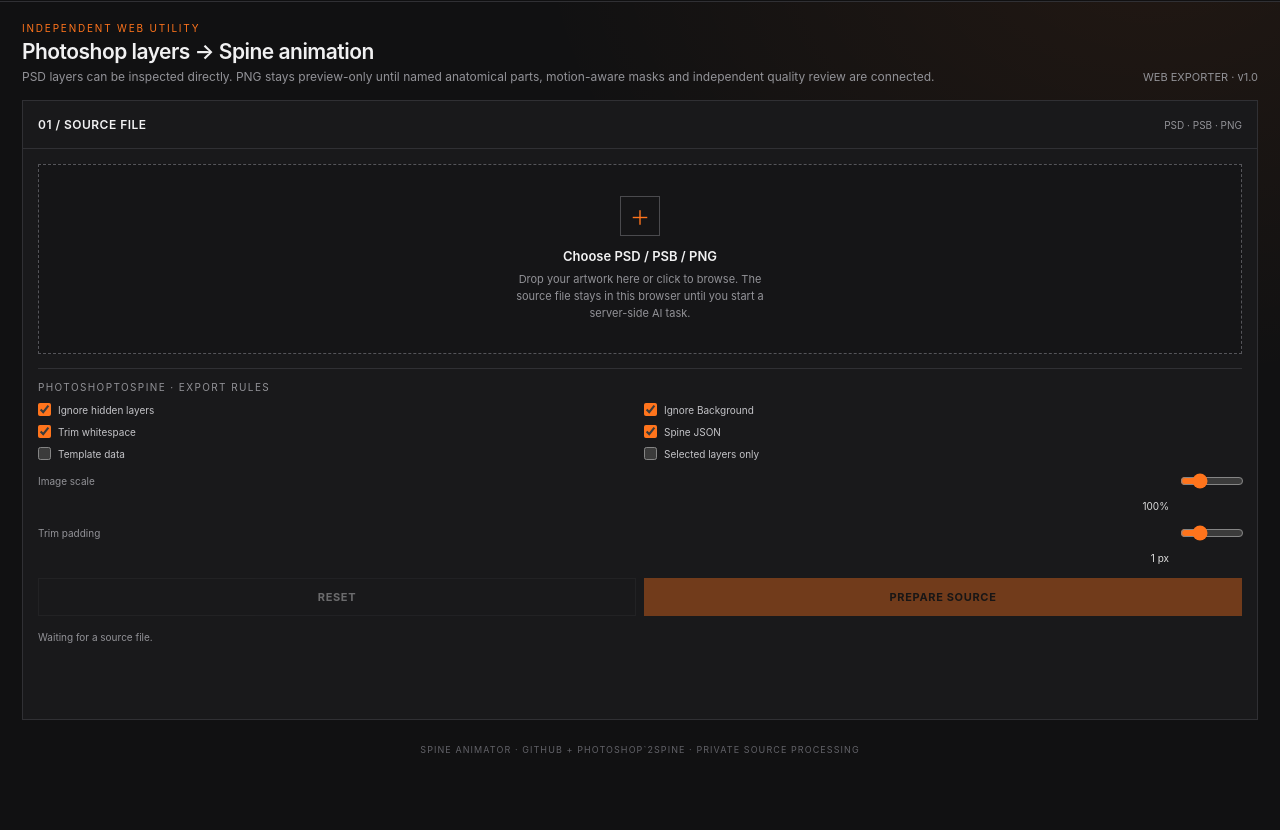
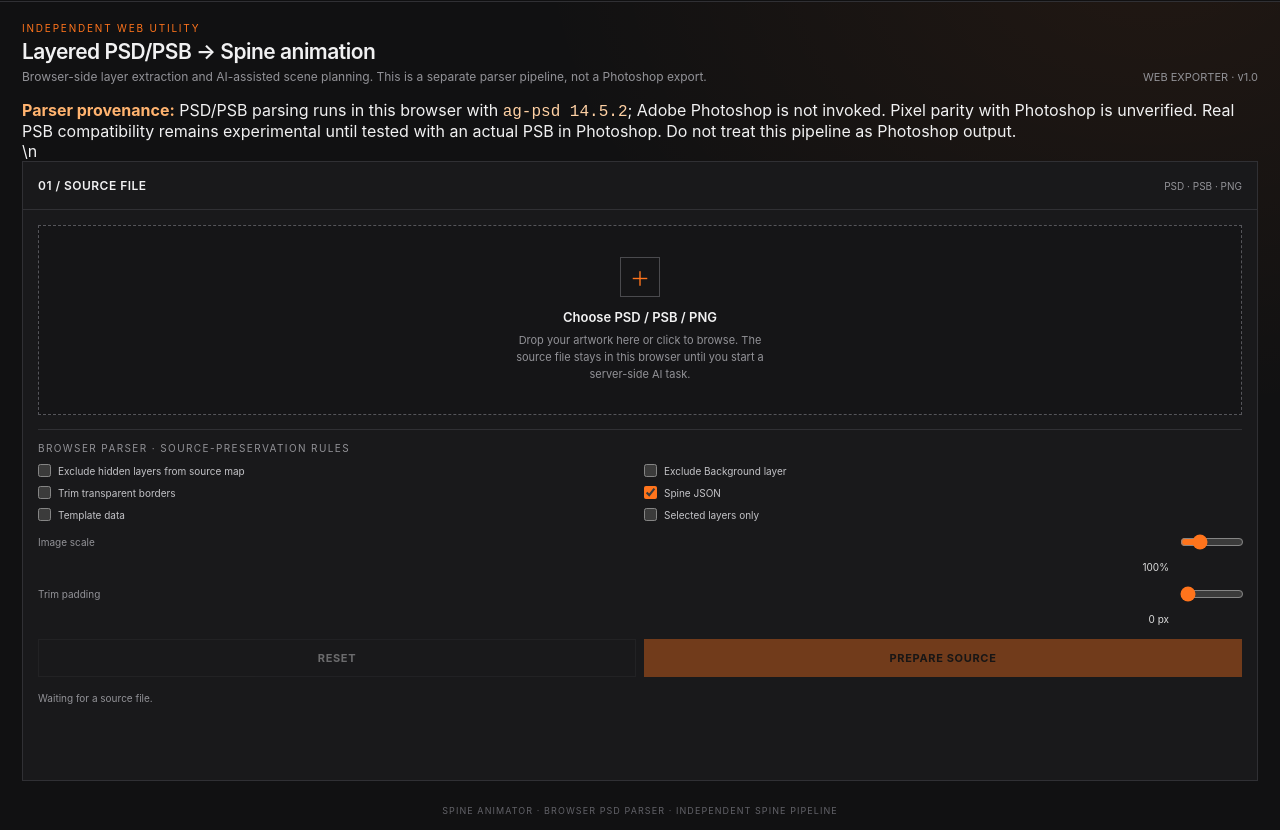
Before and after one commit to SpineAnimator/SpineAnimator.github.io, a plain HTML site: page spine-scripts/index.html in a window 1280 px wide. Shown: the part 64-894 px from the top of the page. Before the commit the page ends 833 px from the top, so only its background shows below. Drawn offline with Linux system fonts and the light colour scheme.

Commit message:
fix: label browser PSD parser and preserve source layers by default

```diff
--- a/spine-scripts/index.html
+++ b/spine-scripts/index.html
@@ -4,8 +4,8 @@
 <meta charset="utf-8">
 <meta name="viewport" content="width=device-width,initial-scale=1">
 <meta name="color-scheme" content="dark">
-<meta name="description" content="Browser-based PSD/PSB preparation and AI-assisted Spine 4.3 project pipeline.">
-<title>GitHub + Photoshop`2Spine — Spine Animator</title>
+<meta name="description" content="Browser-side ag-psd PSD/PSB parser and AI-assisted Spine 4.3 pipeline; not an Adobe Photoshop export.">
+<title>Browser PSD Parser → Spine — Spine Animator</title>
 <style>
 :root{color-scheme:dark;font-family:"IBM Plex Sans",Inter,ui-sans-serif,system-ui,sans-serif;--bg:#111112;--panel:#19191b;--panel2:#202023;--line:#303034;--muted:#929297;--text:#f1f1f2;--orange:#ff741c;--orange2:#ff9a4b;--danger:#e28d83;--green:#86c79b}
 *{box-sizing:border-box}html,body{margin:0;min-height:100%;background:var(--bg);color:var(--text)}body{min-height:100vh;background-image:radial-gradient(ellipse at 90% 0%,#ff741c12,transparent 38%)}
@@ -22,7 +22,7 @@ main{flex:1;min-height:0;padding:20px 22px 14px}.intro{display:flex;align-items:
 .file-info{border:1px solid var(--line);background:#141416;padding:11px;display:none}.file-info.show{display:block}.file-row{display:flex;align-items:center;justify-content:space-between;gap:8px}.filename{font-size:12px;overflow:hidden;text-overflow:ellipsis;white-space:nowrap}.filetype{font-size:9px;color:var(--orange);border:1px solid #5a3925;padding:3px 6px;white-space:nowrap}.file-meta{font-size:10px;color:var(--muted);margin-top:6px}
 .settings{border-top:1px solid var(--line);padding-top:12px}.section-label{font-size:10px;letter-spacing:.14em;text-transform:uppercase;color:var(--muted);margin-bottom:10px}.checks{display:grid;grid-template-columns:1fr 1fr;gap:9px 8px}.check{display:flex;align-items:center;gap:7px;font-size:10px;color:#c3c3c7;cursor:pointer}.check input{accent-color:var(--orange);margin:0}.range-row{display:grid;grid-template-columns:1fr 64px;gap:9px;align-items:center;margin-top:11px}.range-row label{font-size:10px;color:var(--muted)}.range-row input{width:100%;accent-color:var(--orange)}.range-row output{font-size:10px;text-align:right;color:#ddd}
 .action{border:1px solid var(--orange);background:var(--orange);color:#17110d;padding:11px 14px;font-size:11px;font-weight:700;letter-spacing:.06em;text-transform:uppercase;transition:.2s}.action:hover:not(:disabled){background:var(--orange2);border-color:var(--orange2)}.action:disabled{opacity:.38;cursor:not-allowed}.action.secondary{background:transparent;color:var(--text);border-color:var(--line)}.action.secondary:hover:not(:disabled){border-color:var(--orange);color:var(--orange)}.button-row{display:flex;gap:8px}.button-row>*{flex:1}
-.layer-toolbar{display:flex;align-items:center;justify-content:space-between;font-size:10px;color:var(--muted)}.layer-toolbar button{border:0;background:none;color:var(--orange);font-size:10px;padding:0}.layer-list{flex:1;min-height:140px;overflow:auto;border:1px solid var(--line);background:#141416;padding:6px}.layer-item{display:flex;align-items:center;gap:8px;min-height:32px;padding:5px 7px;border-bottom:1px solid #252528;font-size:11px}.layer-item:last-child{border:0}.layer-item:hover{background:#242427}.layer-item input{accent-color:var(--orange);margin:0}.layer-icon{color:#b8b8bd;font-size:10px;width:15px;text-align:center}.layer-name{overflow:hidden;text-overflow:ellipsis;white-space:nowrap;flex:1}.layer-dims{font-size:9px;color:#77777d;white-space:nowrap}.layer-group{color:#d2a16f}.layer-warning{font-size:10px;line-height:1.5;color:#d8b18d;background:#241d17;border:1px solid #57402c;padding:9px;display:none}.layer-warning.show{display:block}
+.layer-toolbar{display:flex;align-items:center;justify-content:space-between;font-size:10px;color:var(--muted)}.layer-toolbar button{border:0;background:none;color:var(--orange);font-size:10px;padding:0}.layer-list{flex:1;min-height:140px;overflow:auto;border:1px solid var(--line);background:#141416;padding:6px}.layer-item{display:flex;align-items:center;gap:8px;min-height:32px;padding:5px 7px;border-bottom:1px solid #252528;font-size:11px}.layer-item:last-child{border:0}.layer-item:hover{background:#242427}.layer-item input{accent-color:var(--orange);margin:0}.layer-icon{color:#b8b8bd;font-size:10px;width:15px;text-align:center}.layer-name{overflow:hidden;text-overflow:ellipsis;white-space:nowrap;flex:1}.layer-dims{font-size:9px;color:#77777d;white-space:nowrap}.layer-group{color:#d2a16f}.layer-warning{font-size:10px;line-height:1.5;color:#d8b18d;background:#241d17;border:1px solid #57402c;padding:9px;display:none}.layer-warning.show{display:block}\n.parser-note{max-width:1700px;margin:0 auto 16px;padding:10px 12px;border:1px solid #59402d;background:#211a15;color:#d9c1a9;font-size:11px;line-height:1.55}.parser-note strong{color:#ffb36f}.parser-note code{color:#ffd1a4;font-family:ui-monospace,monospace}
 .preview-area{flex:1;min-height:0;position:relative;display:grid;place-items:center;overflow:hidden;background-color:#171719;background-image:linear-gradient(45deg,#202023 25%,transparent 25%),linear-gradient(-45deg,#202023 25%,transparent 25%),linear-gradient(45deg,transparent 75%,#202023 75%),linear-gradient(-45deg,transparent 75%,#202023 75%);background-size:22px 22px;background-position:0 0,0 11px,11px -11px,-11px 0}.preview-area canvas{max-width:100%;max-height:100%;width:auto;height:auto;object-fit:contain;display:block}.preview-empty{font-size:11px;color:#77777d;text-align:center;padding:24px}.preview-footer{height:38px;min-height:38px;display:flex;align-items:center;justify-content:space-between;gap:10px;padding:0 13px;border-top:1px solid var(--line);font-size:10px;color:var(--muted)}.preview-footer strong{color:#ddd;font-weight:500}
 .processing-overlay{position:absolute;inset:0;background:#080809b8;display:none;align-items:center;justify-content:center;flex-direction:column;gap:14px;z-index:2;text-align:center;backdrop-filter:blur(1px)}.processing-overlay.show{display:flex}.spinner{width:54px;height:54px;border:2px solid #ffffff24;border-top-color:var(--orange);border-right-color:var(--orange);border-radius:50%;animation:spin .8s linear infinite;box-shadow:0 0 28px #ff741c35}@keyframes spin{to{transform:rotate(360deg)}}.processing-title{font-size:13px;color:#fff;font-weight:600;letter-spacing:.1em}.processing-sub{font-size:10px;color:#d0c5bd;max-width:260px;line-height:1.5}
 .status{font-size:10px;line-height:1.5;color:var(--muted);min-height:28px;overflow-wrap:anywhere}.status.error{color:var(--danger)}.status.success{color:var(--green)}.progress{height:2px;background:#333;overflow:hidden;display:none}.progress.show{display:block}.progress i{display:block;height:100%;width:35%;background:var(--orange);animation:progress 1.5s ease-in-out infinite}@keyframes progress{0%{transform:translateX(-110%)}100%{transform:translateX(310%)}}
@@ -36,12 +36,12 @@ footer{padding:10px 24px 14px;text-align:center;color:#626268;font-size:9px;lett
 <body>
 <div class="app">
 <header class="topbar">
-  <div class="brand"><div class="brand-mark"><span>2S</span></div><div><div class="brand-name">GitHub + Photoshop<em>`2Spine</em></div><div class="brand-sub">SPINE ANIMATOR · WEB TOOLCHAIN</div></div></div>
+  <div class="brand"><div class="brand-mark"><span>2S</span></div><div><div class="brand-name">Browser Parser<em> → Spine</em></div><div class="brand-sub">SPINE ANIMATOR · WEB TOOLCHAIN</div></div></div>
   <div class="top-actions"><span class="pill"><strong>PSD / PSB</strong> → Spine 4.3+</span><span class="pill">AI ANIMATION PIPELINE</span><a class="pill" href="https://chatgpt.com/plugins/plugins_6aee58be7afc8191ab38906919ca3dad" target="_blank" rel="noopener noreferrer" style="color:var(--orange)">GPT-6 anatomy ↗</a></div>
 </header>
 <main>
-  <div class="intro"><div><div class="eyebrow">Independent web utility</div><h1>Photoshop layers → Spine animation</h1><p>PSD layers can be inspected directly. PNG stays preview-only until named anatomical parts, motion-aware masks and independent quality review are connected.</p></div><div class="version">WEB EXPORTER · v1.0</div></div>
-  <section class="workspace" id="workspace">
+  <div class="intro"><div><div class="eyebrow">Independent web utility</div><h1>Layered PSD/PSB → Spine animation</h1><p>Browser-side layer extraction and AI-assisted scene planning. This is a separate parser pipeline, not a Photoshop export.</p></div><div class="version">WEB EXPORTER · v1.0</div></div>
+  <div class="parser-note" role="note"><strong>Parser provenance:</strong> PSD/PSB parsing runs in this browser with <code>ag-psd 14.5.2</code>; Adobe Photoshop is not invoked. Pixel parity with Photoshop is unverified. Real PSB compatibility remains experimental until tested with an actual PSB in Photoshop. Do not treat this pipeline as Photoshop output.</div>\n  <section class="workspace" id="workspace">
     <section class="panel" aria-label="Source file and settings">
       <div class="panel-head">01 / SOURCE FILE <small>PSD · PSB · PNG</small></div>
       <div class="panel-body">
@@ -52,17 +52,17 @@ footer{padding:10px 24px 14px;text-align:center;color:#626268;font-size:9px;lett
         </label>
         <div class="file-info" id="fileInfo"><div class="file-row"><span class="filename" id="fileName"></span><span class="filetype" id="fileType"></span></div><div class="file-meta" id="fileMeta"></div></div>
         <div class="settings">
-          <div class="section-label">PhotoshopToSpine · export rules</div>
+          <div class="section-label">Browser parser · source-preservation rules</div>
           <div class="checks">
-            <label class="check"><input id="ignoreHidden" type="checkbox" checked> Ignore hidden layers</label>
-            <label class="check"><input id="ignoreBackground" type="checkbox" checked> Ignore Background</label>
-            <label class="check"><input id="trimWhitespace" type="checkbox" checked> Trim whitespace</label>
+            <label class="check"><input id="ignoreHidden" type="checkbox"> Exclude hidden layers from source map</label>
+            <label class="check"><input id="ignoreBackground" type="checkbox"> Exclude Background layer</label>
+            <label class="check"><input id="trimWhitespace" type="checkbox"> Trim transparent borders</label>
             <label class="check"><input id="writeJson" type="checkbox" checked> Spine JSON</label>
             <label class="check"><input id="writeTemplate" type="checkbox"> Template data</label>
             <label class="check"><input id="selectionOnly" type="checkbox"> Selected layers only</label>
           </div>
           <div class="range-row"><label for="scale">Image scale</label><input id="scale" type="range" min="1" max="400" value="100"><output id="scaleValue">100%</output></div>
-          <div class="range-row"><label for="padding">Trim padding</label><input id="padding" type="range" min="0" max="4" value="1"><output id="paddingValue">1 px</output></div>
+          <div class="range-row"><label for="padding">Trim padding</label><input id="padding" type="range" min="0" max="4" value="0"><output id="paddingValue">0 px</output></div>
         </div>
         <div class="button-row"><button class="action secondary" id="reset" type="button" disabled>Reset</button><button class="action" id="prepare" type="button" disabled>Prepare source</button></div>
         <div class="progress" id="leftProgress"><i></i></div><div class="status" id="leftStatus" aria-live="polite">Waiting for a source file.</div>
@@ -71,12 +71,12 @@ footer{padding:10px 24px 14px;text-align:center;color:#626268;font-size:9px;lett
     <section class="panel hidden-panel" id="layersPanel" aria-label="PSD layers">
       <div class="panel-head">02 / LAYER TREE <small id="layerCount">0 layers</small></div>
       <div class="panel-body">
-        <div class="layer-toolbar"><span>Visible source layers in draw order</span><button id="selectAll" type="button">Select all</button></div>
+        <div class="layer-toolbar"><span>Source raster layers in draw order</span><button id="selectAll" type="button">Select all</button></div>
         <div class="layer-list" id="layerList"><div class="preview-empty">Your PSD layer structure will appear here.</div></div>
         <div class="layer-warning" id="layerWarning"></div>
         <div class="section-label">AI animation request</div>
         <textarea id="motion" rows="3" placeholder="Describe the motion, timing and acting you want the AI animation agents to create…" style="resize:vertical;width:100%;background:#111113;color:#eee;border:1px solid var(--line);padding:10px;font-size:11px;line-height:1.5"></textarea>
-        <button class="action secondary" id="downloadPsd" type="button" disabled>Download layered PSD</button>
+        <button class="action secondary" id="downloadPsd" type="button" disabled title="Photoshop PSD reconstruction is not implemented in this browser pipeline.">Layered PSD reconstruction unavailable</button>
         <button class="action" id="animate" type="button" disabled>Send to animation agents</button>
         <div class="status" id="agentStatus" aria-live="polite">Prepare a PSD source to enable the animation pipeline.</div>
       </div>
@@ -92,7 +92,7 @@ footer{padding:10px 24px 14px;text-align:center;color:#626268;font-size:9px;lett
     </section>
   </section>
 </main>
-<footer>SPINE ANIMATOR · GITHUB + PHOTOSHOP`2SPINE · PRIVATE SOURCE PROCESSING</footer>
+<footer>SPINE ANIMATOR · BROWSER PSD PARSER · INDEPENDENT SPINE PIPELINE</footer>
 </div>
 </body>
 </html>
```
